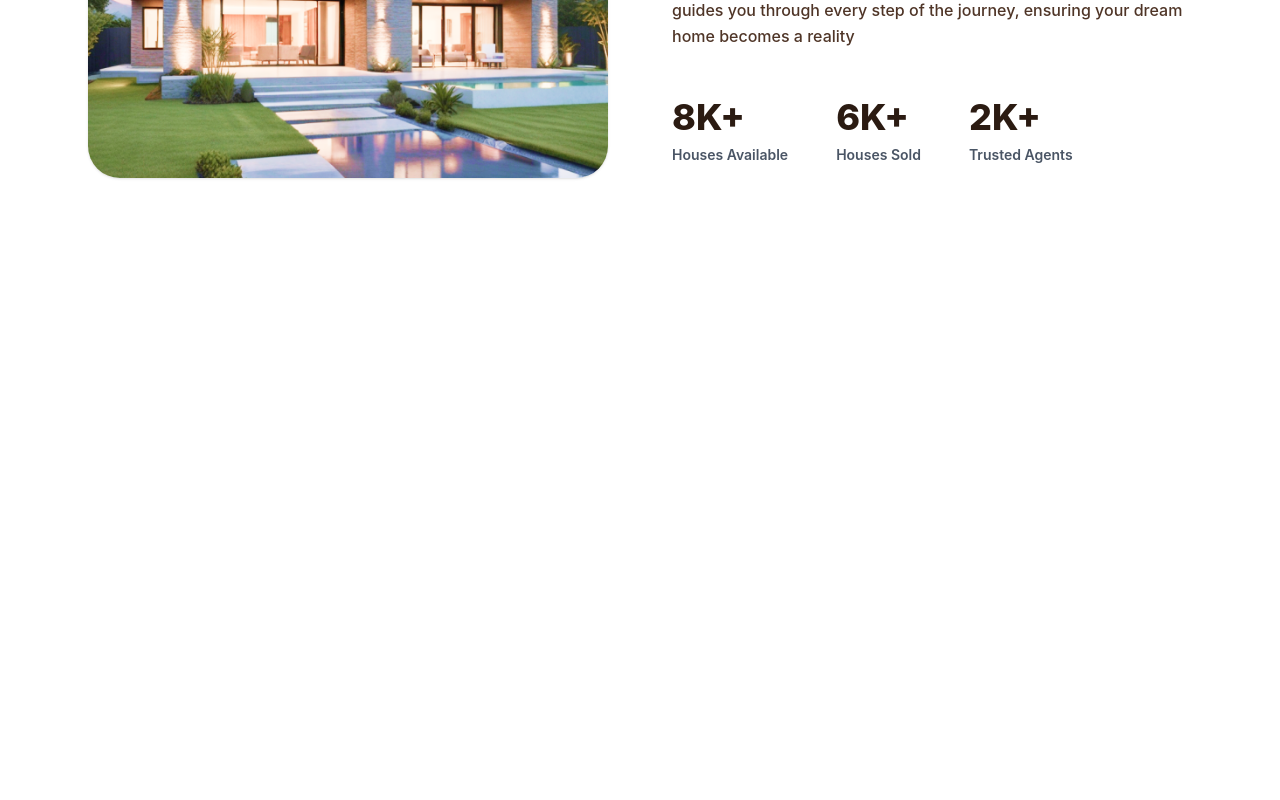
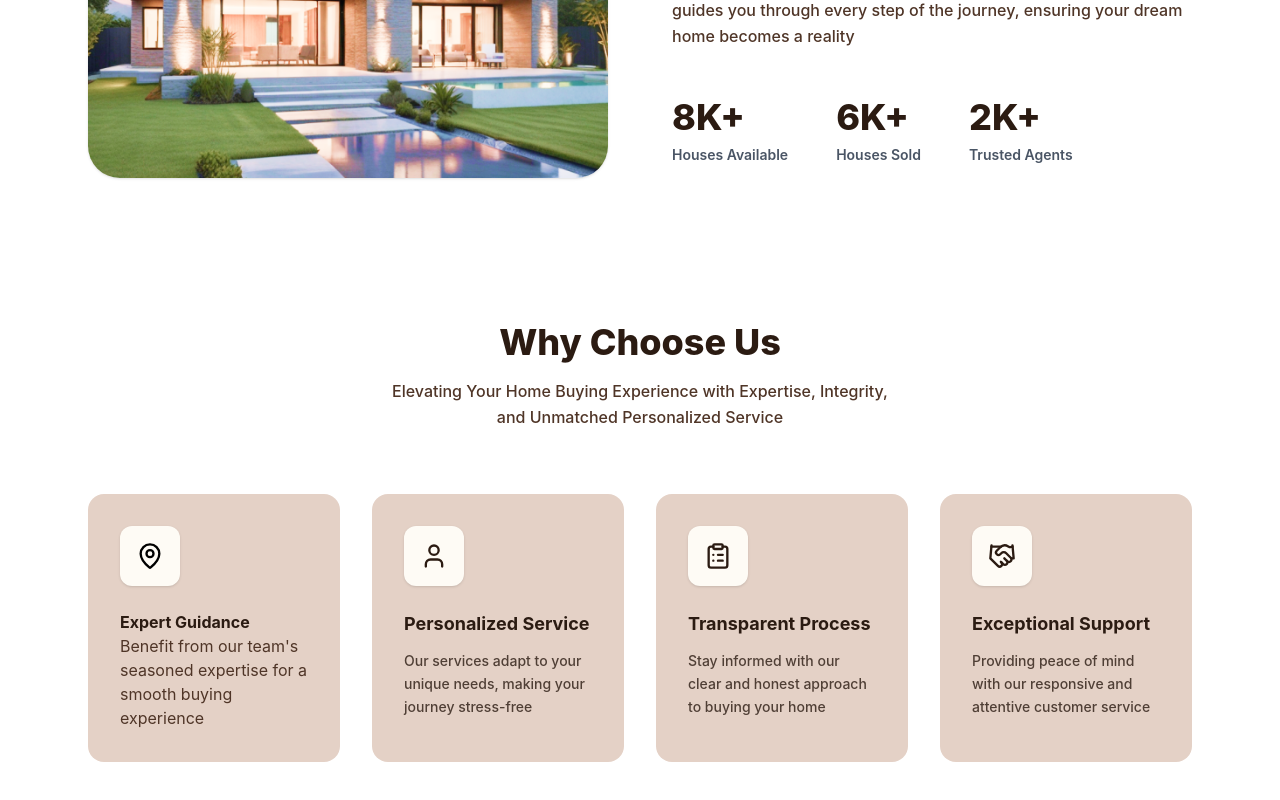
Before and after one commit to AbdulMoez777/DwelloHomes, a React (Vite) app: page / in a window 1280 px wide. Shown: the part 1015-1815 px from the top of the page. Before the commit the page ends 1257 px from the top, so only its background shows below. Built offline with nearby package versions, Linux system fonts and the light colour scheme.

Commit message:
7: ChooseUs Comp

```diff
--- a/src/App.jsx
+++ b/src/App.jsx
@@ -3,6 +3,7 @@ import Navbar from "./components/Navbar";
 import HeroSection from "./components/HeroSection";
 import FilterBar from "./components/FilterBar"
 import AboutSection from "./components/AboutSection";
+import ChooseUs from "./components/ChooseUs";
 
 function App() {
   return (
@@ -13,6 +14,7 @@ function App() {
       </div>
       <FilterBar/>
       <AboutSection/>
+      <ChooseUs/>
     </div>
   );
 }
--- /dev/null
+++ b/src/components/ChooseUs.jsx
@@ -0,0 +1,77 @@
+import React from "react";
+import { MapPin, User, ClipboardList, Handshake } from "lucide-react";
+
+function ChooseUs() {
+  return (
+    <section className="max-w-6xl mx-auto px-6 py-20 ">
+      {/* text div  */}
+      <div className="flex flex-col  justify-center items-center gap-4 mb-16">
+        <h3 className="text-[#2B1B12] font-extrabold text-4xl">
+          Why Choose Us
+        </h3>
+        <p className="text-[#4F3527] text-center font-medium leading-relaxed max-w-lg">
+          Elevating Your Home Buying Experience with Expertise, Integrity, and
+          Unmatched Personalized Service
+        </p>
+      </div>
+
+      {/* Grid  */}
+      <div className="grid grid-cols-1 md:grid-cols-2 lg:grid-cols-4 gap-8">
+        {/* Card1  */}
+        <div className="bg-[#E4D1C6] rounded-2xl p-8 flex flex-col items-start transition-transform hover:-translate-y-2">
+          <div className="bg-[#FEFBF5] p-4 rounded-xl mb-6 shadow-sm">
+            <MapPin size={28} />
+          </div>
+          <h3 className="font-bold text-[#2B1B12]">Expert Guidance</h3>
+          <p className="text-[#4F3527]">
+            Benefit from our team's seasoned expertise for a smooth buying
+            experience
+          </p>
+        </div>
+
+        {/* Card 2*/}
+        <div className="bg-[#E4D1C6] rounded-2xl p-8 flex flex-col items-start transition-transform hover:-translate-y-2">
+          <div className="bg-[#FEFBF5] p-4 rounded-xl mb-6 shadow-sm">
+            <User className="text-[#2B1B12]" size={28} />
+          </div>
+          <h3 className="text-lg font-bold text-[#2B1B12] mb-3">
+            Personalized Service
+          </h3>
+          <p className="text-[#2B1B12] text-sm font-medium leading-relaxed opacity-80">
+            Our services adapt to your unique needs, making your journey
+            stress-free
+          </p>
+        </div>
+
+        {/* Card 3 */}
+        <div className="bg-[#E4D1C6] rounded-2xl p-8 flex flex-col items-start transition-transform hover:-translate-y-2">
+          <div className="bg-[#FEFBF5] p-4 rounded-xl mb-6 shadow-sm">
+            <ClipboardList className="text-[#2B1B12]" size={28} />
+          </div>
+          <h3 className="text-lg font-bold text-[#2B1B12] mb-3">
+            Transparent Process
+          </h3>
+          <p className="text-[#2B1B12] text-sm font-medium leading-relaxed opacity-80">
+            Stay informed with our clear and honest approach to buying your home
+          </p>
+        </div>
+
+        {/* Card 4 */}
+        <div className="bg-[#E4D1C6] rounded-2xl p-8 flex flex-col items-start transition-transform hover:-translate-y-2">
+          <div className="bg-[#FEFBF5] p-4 rounded-xl mb-6 shadow-sm">
+            <Handshake className="text-[#2B1B12]" size={28} />
+          </div>
+          <h3 className="text-lg font-bold text-[#2B1B12] mb-3">
+            Exceptional Support
+          </h3>
+          <p className="text-[#2B1B12] text-sm font-medium leading-relaxed opacity-80">
+            Providing peace of mind with our responsive and attentive customer
+            service
+          </p>
+        </div>
+      </div>
+    </section>
+  );
+}
+
+export default ChooseUs;
```
